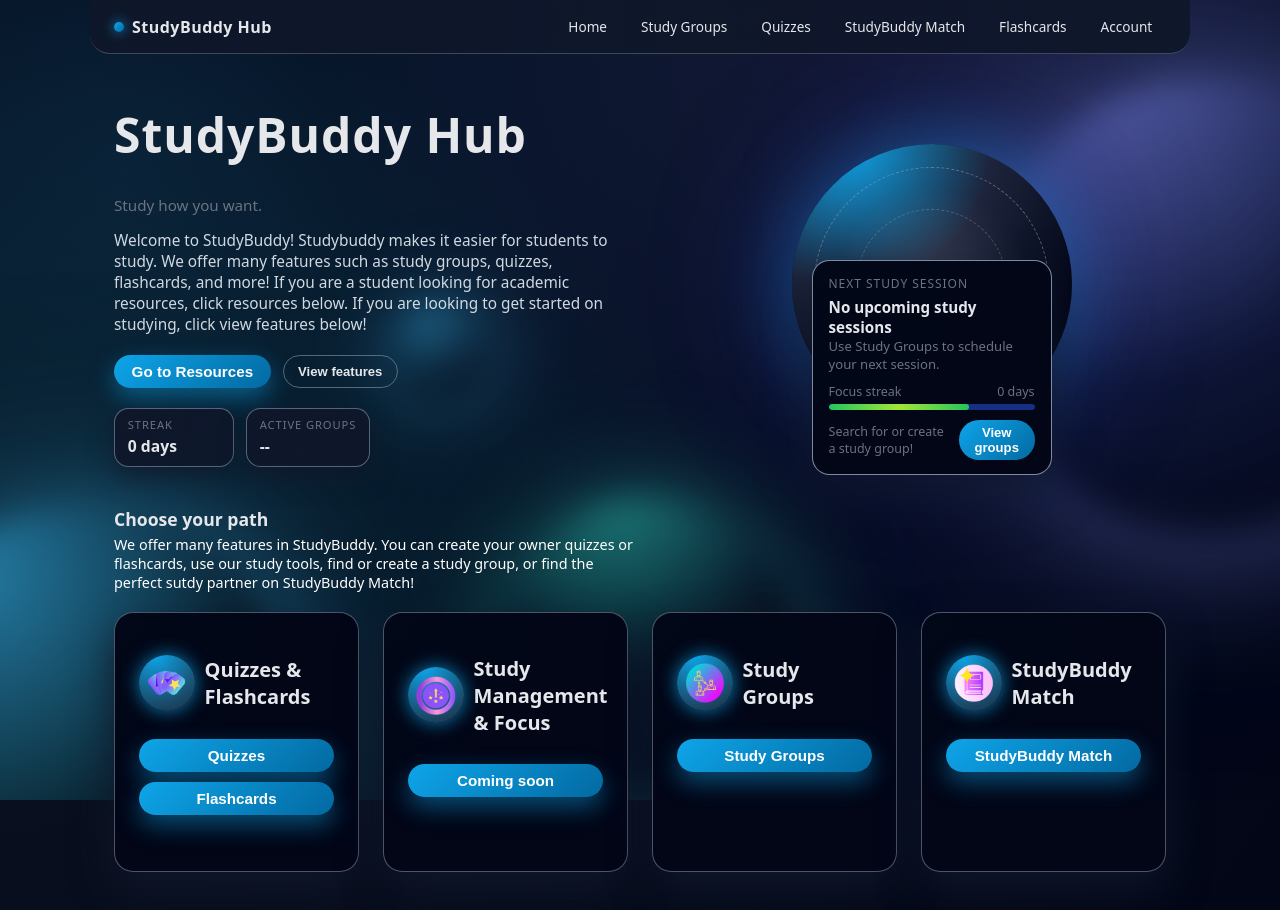
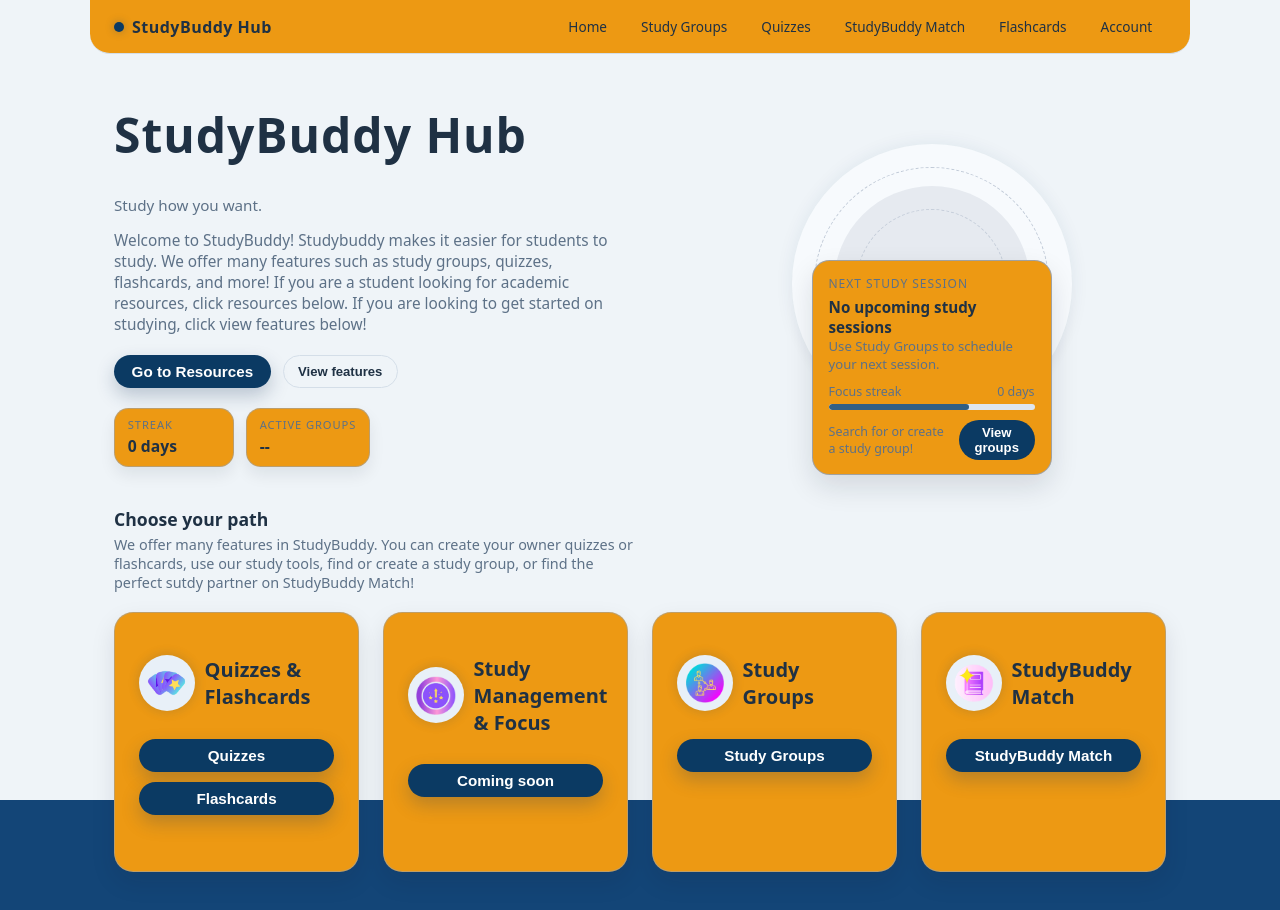
Before and after one commit to VivekReddy10-08-2004/Shipmates, a React app in the folder Project phase 3/frontend/: page /home in a window 1280 px wide. Shown: the top 910 px of the page. Built offline with nearby package versions, Linux system fonts and the light colour scheme; no server answers; the HTML template or start-up script is replaced by a standard one.

Commit message:
Changed webpage to match husky colors

```diff
--- a/Project phase 3/frontend/src/App.css
+++ b/Project phase 3/frontend/src/App.css
@@ -12,10 +12,10 @@
   transition: filter 300ms;
 }
 .logo:hover {
-  filter: drop-shadow(0 0 2em #646cffaa);
+  filter: drop-shadow(0 0 2em #0812d0aa);
 }
 .logo.react:hover {
-  filter: drop-shadow(0 0 2em #61dafbaa);
+  filter: drop-shadow(0 0 2em #ffffffaa);
 }
 
 @keyframes logo-spin {
--- a/Project phase 3/frontend/src/index.css
+++ b/Project phase 3/frontend/src/index.css
@@ -1,13 +1,18 @@
 :root {
-  --bg: #020617;            /* very dark navy */
-  --bg-soft: #0b1120;
-  --card: #f9fafb;          /* almost white */
-  --card-soft: #e5f3ff;     /* light blue */
-  --accent: #0ea5e9;        /* cyan/sky */
-  --accent-dark: #0369a1;   /* darker blue */
-  --danger: #f97373;
-  --text-main: #0f172a;
-  --text-muted: #6b7280;
+  --bg: #134577;
+  --bg-soft: #eff4f8;
+  --card: #ed9913;
+  --card-soft: #f7fafd;
+  --accent: #0b3a63;
+  --accent-dark: #082b49;
+  --accent-soft: #e8f0f8;
+  --highlight: #b8903f;
+  --highlight-soft: #f3e9d6;
+  --danger: #8a3a3a;
+  --success: #2f5f82;
+  --border: #d4dee8;
+  --text-main: #1f3144;
+  --text-muted: #5d7187;
 }
 
 *,
@@ -20,9 +25,8 @@ body {
   margin: 0;
   font-family: system-ui, -apple-system, BlinkMacSystemFont, "Segoe UI",
     sans-serif;
-  background:
-    radial-gradient(circle at top left, #0ea5e9 0, #0b1120 40%, #020617 100%);
-  color: #e5e7eb;
+  background: var(--bg);
+  color: var(--text-main);
 }
 
 /* Shell */
@@ -48,12 +52,11 @@ body {
 }
 
 .card {
-  background: rgba(15, 23, 42, 0.92);
+  background: var(--card);
   border-radius: 1.25rem;
   padding: 1.25rem 1.5rem;
-  box-shadow: 0 18px 45px rgba(15, 23, 42, 0.7);
-  border: 1px solid rgba(148, 163, 184, 0.25);
-  backdrop-filter: blur(18px);
+  box-shadow: 0 10px 24px rgba(15, 23, 42, 0.08);
+  border: 1px solid var(--border);
 }
 
 .card-header {
@@ -70,7 +73,7 @@ body {
 }
 
 .card-subtle {
-  background: rgba(15, 23, 42, 0.8);
+  background: var(--card-soft);
 }
 
 /* Inputs */
@@ -88,9 +91,9 @@ input[type="date"],
 input[type="time"] {
   width: 100%;
   border-radius: 999px;
-  border: 1px solid rgba(148, 163, 184, 0.5);
-  background: #020617;
-  color: #e5e7eb;
+  border: 1px solid var(--border);
+  background: #ffffff;
+  color: var(--text-main);
   padding: 0.5rem 0.9rem;
   font-size: 0.95rem;
   outline: none;
@@ -103,9 +106,9 @@ input[type="time"] {
 .modal input[type="time"],
 .modal input[type="text"],
 .modal textarea {
-  background: #0f172a;
-  border-color: rgba(148, 163, 184, 0.6);
-  color: #e5e7eb;
+  background: #ffffff;
+  border-color: var(--border);
+  color: var(--text-main);
 }
 
 
@@ -121,9 +124,9 @@ input[type="time"] {
 textarea {
   width: 100%;
   border-radius: 1.5rem;
-  border: 1px solid rgba(148, 163, 184, 0.5);
-  background: #020617;
-  color: #e5e7eb;
+  border: 1px solid var(--border);
+  background: #ffffff;
+  color: var(--text-main);
   padding: 0.75rem 1rem;
   font-size: 0.95rem;
   outline: none;
@@ -140,7 +143,7 @@ input[type="date"]:focus,
 input[type="time"]:focus,
 textarea:focus {
   border-color: var(--accent);
-  box-shadow: 0 0 0 1px rgba(14, 165, 233, 0.3);
+  box-shadow: 0 0 0 1px rgba(30, 58, 95, 0.25);
 }
 
 input[type="checkbox"] {
@@ -165,24 +168,24 @@ input[type="checkbox"] {
 }
 
 .btn-primary {
-  background: linear-gradient(135deg, var(--accent), var(--accent-dark));
+  background: var(--accent);
   color: white;
-  box-shadow: 0 10px 25px rgba(14, 165, 233, 0.45);
+  box-shadow: 0 8px 18px rgba(30, 58, 95, 0.25);
 }
 
 .btn-primary:hover {
   transform: translateY(-1px);
-  box-shadow: 0 14px 30px rgba(14, 165, 233, 0.6);
+  box-shadow: 0 10px 24px rgba(30, 58, 95, 0.32);
 }
 
 .btn-ghost {
   background: transparent;
-  color: #e5e7eb;
-  border: 1px solid rgba(148, 163, 184, 0.55);
+  color: var(--text-main);
+  border: 1px solid var(--border);
 }
 
 .btn-ghost:hover {
-  background: rgba(15, 23, 42, 0.9);
+  background: var(--card-soft);
 }
 
 /* smaller button variant for headers */
@@ -225,16 +228,16 @@ input[type="checkbox"] {
 
 .tabs {
   display: inline-flex;
-  background: rgba(15, 23, 42, 0.85);
+  background: var(--card-soft);
   border-radius: 999px;
   padding: 0.2rem;
-  border: 1px solid rgba(148, 163, 184, 0.4);
+  border: 1px solid var(--border);
 }
 
 .tab-btn {
   border: none;
   background: transparent;
-  color: #9ca3af;
+  color: var(--text-muted);
   padding: 0.35rem 0.9rem;
   border-radius: 999px;
   font-size: 0.9rem;
@@ -242,7 +245,7 @@ input[type="checkbox"] {
 }
 
 .tab-btn-active {
-  background: linear-gradient(135deg, var(--accent), var(--accent-dark));
+  background: var(--accent);
   color: white;
 }
 
@@ -274,7 +277,7 @@ ul.clean-list {
 
 .group-name {
   font-weight: 600;
-  color: #e5e7eb;
+  color: var(--text-main);
 }
 
 .group-meta {
@@ -312,8 +315,8 @@ ul.clean-list {
 
 .chat-log {
   border-radius: 0.9rem;
-  background: rgba(15, 23, 42, 0.95);
-  border: 1px solid rgba(148, 163, 184, 0.25);
+  background: var(--card-soft);
+  border: 1px solid var(--border);
   padding: 1rem;
   min-height: 220px;
   max-height: 420px;
@@ -363,7 +366,7 @@ ul.clean-list {
 }
 
 .modal {
-  background: radial-gradient(circle at top left, #02091f 0, #020617 60%);
+  background: var(--card);
   border-radius: 1.5rem;
   padding: 1.75rem 1.75rem 1.5rem;
   width: 100%;
@@ -418,11 +421,11 @@ ul.clean-list {
 }
 
 .toast-success {
-  background: linear-gradient(135deg, #22c55e, #16a34a);
+  background: var(--success);
 }
 
 .toast-error {
-  background: linear-gradient(135deg, #f97373, #ef4444);
+  background: var(--danger);
 }
 
 /* Calendar styles  */
@@ -457,12 +460,12 @@ ul.clean-list {
 .calendar-day {
   border-radius: 0.9rem;
   border: 1px solid rgba(148, 163, 184, 0.2);
-  background: rgba(15, 23, 42, 0.85);
+  background: var(--card);
   min-height: 2.4rem;
   padding: 0.15rem 0.35rem;
   text-align: left;
   font-size: 0.8rem;
-  color: #e5e7eb;
+  color: var(--text-main);
   display: flex;
   align-items: center;
   justify-content: space-between;
@@ -483,20 +486,16 @@ ul.clean-list {
   width: 6px;
   height: 6px;
   border-radius: 999px;
-  background: #22c55e;
+  background: var(--highlight);
 }
 
 .calendar-day-has-events {
-  border-color: rgba(34, 197, 94, 0.6);
+  border-color: rgba(194, 162, 90, 0.55);
 }
 
 .calendar-day-selected {
-  background: radial-gradient(
-    circle at top left,
-    rgba(14, 165, 233, 0.55),
-    rgba(15, 23, 42, 0.95)
-  );
-  border-color: rgba(14, 165, 233, 0.9);
+  background: var(--highlight-soft);
+  border-color: var(--highlight);
 }
 
 .calendar-events {
@@ -566,14 +565,8 @@ ul.clean-list {
   padding: 0.75rem 1.5rem;
   max-width: 1100px;
   margin: 0 auto 1rem;
-  backdrop-filter: blur(18px);
-  background: linear-gradient(
-    90deg,
-    rgba(15, 23, 42, 0.96),
-    rgba(15, 23, 42, 0.9),
-    rgba(15, 23, 42, 0.96)
-  );
-  border-bottom: 1px solid rgba(148, 163, 184, 0.35);
+  background: var(--card);
+  border-bottom: 1px solid var(--border);
   border-radius: 0 0 1.25rem 1.25rem;
 }
 
@@ -587,8 +580,8 @@ ul.clean-list {
   width: 10px;
   height: 10px;
   border-radius: 999px;
-  background: linear-gradient(135deg, var(--accent), var(--accent-dark));
-  box-shadow: 0 0 12px rgba(14, 165, 233, 0.9);
+  background: var(--accent);
+  box-shadow: 0 0 8px rgba(30, 58, 95, 0.35);
 }
 
 .nav-title {
@@ -611,22 +604,22 @@ ul.clean-list {
   font-size: 0.85rem;
   cursor: pointer;
   background: transparent;
-  color: #e5e7eb;
+  color: var(--text-main);
   transition: background-color 0.12s ease, border-color 0.12s ease,
     color 0.12s ease, transform 0.08s ease;
 }
 
 .nav-link:hover:not(.nav-link-disabled) {
-  background: rgba(15, 23, 42, 0.85);
-  border-color: rgba(148, 163, 184, 0.7);
+  background: var(--card-soft);
+  border-color: var(--border);
   transform: translateY(-1px);
 }
 
 .nav-link-active {
-  background: linear-gradient(135deg, var(--accent), var(--accent-dark));
+  background: var(--accent);
   border-color: transparent;
   color: white;
-  box-shadow: 0 8px 18px rgba(14, 165, 233, 0.5);
+  box-shadow: 0 8px 16px rgba(30, 58, 95, 0.25);
 }
 
 .nav-link-disabled {
@@ -654,11 +647,7 @@ ul.clean-list {
   position: fixed;
   inset: 0;
   z-index: -2;
-  background:
-    radial-gradient(circle at 10% 20%, rgba(56, 189, 248, 0.12) 0, transparent 55%),
-    radial-gradient(circle at 80% 0%, rgba(129, 140, 248, 0.18) 0, transparent 55%),
-    radial-gradient(circle at 0% 100%, rgba(45, 212, 191, 0.16) 0, transparent 55%),
-    linear-gradient(135deg, #020617 0%, #020617 40%, #02081e 70%, #020617 100%);
+  background: var(--bg-soft);
   background-attachment: fixed;
   pointer-events: none;
 }
@@ -698,7 +687,7 @@ ul.clean-list {
 .hero-body-text {
   max-width: 520px;
   font-size: 0.96rem;
-  color: rgba(226, 232, 240, 0.92);
+  color: var(--text-muted);
   margin-bottom: 1.2rem;
 }
 
@@ -724,12 +713,8 @@ ul.clean-list {
   padding: 0.55rem 0.8rem;
   border-radius: 0.9rem;
   border: 1px solid rgba(148, 163, 184, 0.55);
-  background: radial-gradient(
-    circle at top left,
-    rgba(15, 23, 42, 0.98),
-    rgba(15, 23, 42, 0.9)
-  );
-  box-shadow: 0 10px 24px rgba(15, 23, 42, 0.7);
+  background: var(--card);
+  box-shadow: 0 8px 16px rgba(15, 23, 42, 0.08);
 }
 
 .hero-badge-label {
@@ -757,15 +742,8 @@ ul.clean-list {
   width: 280px;
   height: 280px;
   border-radius: 999px;
-  background: radial-gradient(
-    circle at 20% 0%,
-    #0ea5e9 0,
-    #1d243b 40%,
-    #020617 75%
-  );
-  box-shadow:
-    0 0 80px rgba(14, 165, 233, 0.4),
-    0 0 140px rgba(79, 70, 229, 0.35);
+  background: var(--card-soft);
+  box-shadow: 0 0 18px rgba(11, 58, 99, 0.08);
   display: flex;
   align-items: center;
   justify-content: center;
@@ -777,11 +755,7 @@ ul.clean-list {
   position: absolute;
   inset: 15%;
   border-radius: inherit;
-  background: radial-gradient(
-    circle,
-    rgba(248, 250, 252, 0.12),
-    transparent 70%
-  );
+  background: rgba(30, 58, 95, 0.08);
 }
 
 .hero-orb-ring {
@@ -807,9 +781,9 @@ ul.clean-list {
   transform: translateX(-50%);
   width: 240px;
   border-radius: 1.1rem;
-  background: radial-gradient(circle at top left, #020817 0, #020617 60%);
+  background: var(--card);
   border: 1px solid rgba(148, 163, 184, 0.85);
-  box-shadow: 0 18px 45px rgba(15, 23, 42, 0.85);
+  box-shadow: 0 12px 28px rgba(15, 23, 42, 0.12);
   padding: 0.9rem 1rem 0.85rem;
 }
 
@@ -849,7 +823,7 @@ ul.clean-list {
   position: relative;
   height: 6px;
   border-radius: 999px;
-  background: rgba(30, 64, 175, 0.7);
+  background: #dee6ef;
   overflow: hidden;
   margin-bottom: 0.65rem;
 }
@@ -859,7 +833,7 @@ ul.clean-list {
   inset: 0;
   width: 68%;
   border-radius: inherit;
-  background: linear-gradient(90deg, #22c55e, #a3e635, #22c55e);
+  background: #315f84;
   animation: progress-pulse 1.9s ease-in-out infinite;
 }
 
@@ -889,7 +863,7 @@ ul.clean-list {
 .feature-grid-subtitle {
   display: block;
   font-size: 0.9rem;
-  color: #ffffff;
+  color: var(--text-muted);
   max-width: 520px;
   margin-top: 0.3rem;
 }
@@ -910,10 +884,10 @@ ul.clean-list {
 }
 
 .feature-card-gamified {
-  background: radial-gradient(circle at top left, #020818 0, #020617 55%);
+  background: var(--card);
   border-radius: 1.2rem;
   border: 1px solid rgba(148, 163, 184, 0.5);
-  box-shadow: 0 18px 40px rgba(15, 23, 42, 0.9);
+  box-shadow: 0 10px 24px rgba(15, 23, 42, 0.1);
   padding: 2.6rem 1.5rem 1.1rem;
   min-height: 260px;
   display: flex;
@@ -924,18 +898,14 @@ ul.clean-list {
   content: "";
   position: absolute;
   inset: -40%;
-  background: radial-gradient(
-    circle at 0 0,
-    rgba(56, 189, 248, 0.12),
-    transparent 55%
-  );
+  background: var(--accent-soft);
   opacity: 0;
   transition: opacity 0.2s ease;
   pointer-events: none;
 }
 
 .feature-card-gamified:hover::before {
-  opacity: 1;
+  opacity: 0.18;
 }
 
 .feature-card-header {
@@ -967,7 +937,7 @@ ul.clean-list {
 
 .feature-card-body {
   font-size: 0.9rem;
-  color: rgba(226, 232, 240, 0.9);
+  color: var(--text-muted);
   margin-bottom: 0.6rem;
 }
 
@@ -989,27 +959,23 @@ ul.clean-list {
   z-index: -1;
   pointer-events: none;
   overflow: hidden;
+  display: none;
 }
 
 .home-floating-shapes::before {
   content: "";
   position: absolute;
   inset: 0;
-  background-image:
-    radial-gradient(1px 1px at 20% 15%, rgba(248, 250, 252, 0.22), transparent 60%),
-    radial-gradient(1px 1px at 80% 30%, rgba(248, 250, 252, 0.18), transparent 60%),
-    radial-gradient(1px 1px at 60% 75%, rgba(248, 250, 252, 0.16), transparent 60%),
-    radial-gradient(1px 1px at 10% 80%, rgba(248, 250, 252, 0.18), transparent 60%);
-  opacity: 0.5;
-  mix-blend-mode: screen;
+  background-image: none;
+  opacity: 0;
 }
 
 .shape-orb {
   position: absolute;
   border-radius: 999px;
-  mix-blend-mode: screen;
+  mix-blend-mode: normal;
   filter: blur(16px);
-  opacity: 0.6;
+  opacity: 0.08;
 }
 
 .shape-orb-1 {
@@ -1017,11 +983,10 @@ ul.clean-list {
   height: 420px;
   left: -140px;
   bottom: -140px;
-  background:
-    radial-gradient(circle at 25% 15%, rgba(56, 189, 248, 0.95), rgba(15, 23, 42, 0.2) 55%, transparent 75%);
+  background: rgba(30, 58, 95, 0.2);
   box-shadow:
-    0 0 120px rgba(56, 189, 248, 0.85),
-    0 0 200px rgba(15, 23, 42, 0.9);
+    0 0 60px rgba(0, 59, 92, 0.2),
+    0 0 100px rgba(31, 45, 61, 0.16);
   animation: float-orb-1 20s ease-in-out infinite alternate;
 }
 
@@ -1030,11 +995,10 @@ ul.clean-list {
   height: 440px;
   right: -160px;
   top: 10%;
-  background:
-    radial-gradient(circle at 30% 0%, rgba(129, 140, 248, 0.9), rgba(30, 64, 175, 0.1) 55%, transparent 75%);
+  background: rgba(54, 86, 120, 0.2);
   box-shadow:
-    0 0 140px rgba(129, 140, 248, 0.8),
-    0 0 220px rgba(15, 23, 42, 0.95);
+    0 0 64px rgba(0, 42, 68, 0.18),
+    0 0 110px rgba(31, 45, 61, 0.14);
   animation: float-orb-2 24s ease-in-out infinite alternate;
 }
 
@@ -1043,10 +1007,9 @@ ul.clean-list {
   height: 280px;
   left: 40%;
   top: 64%;
-  background:
-    radial-gradient(circle at 40% 0%, rgba(45, 212, 191, 0.9), rgba(17, 24, 39, 0.15) 55%, transparent 75%);
+  background: rgba(68, 107, 140, 0.2);
   box-shadow:
-    0 0 100px rgba(45, 212, 191, 0.7);
+    0 0 54px rgba(47, 107, 70, 0.16);
   animation: float-orb-3 22s ease-in-out infinite alternate;
 }
 
@@ -1055,10 +1018,9 @@ ul.clean-list {
   height: 90px;
   left: 32%;
   top: 38%;
-  background:
-    radial-gradient(circle at 30% 0%, rgba(56, 189, 248, 0.9), transparent 70%);
+  background: rgba(30, 58, 95, 0.22);
   box-shadow:
-    0 0 70px rgba(56, 189, 248, 0.8);
+    0 0 42px rgba(0, 59, 92, 0.18);
   animation: float-orb-2 18s ease-in-out infinite alternate-reverse;
 }
 
@@ -1067,10 +1029,9 @@ ul.clean-list {
   height: 80px;
   left: 55%;
   top: 82%;
-  background:
-    radial-gradient(circle at 40% 0%, rgba(132, 204, 22, 0.9), transparent 70%);
+  background: rgba(74, 122, 162, 0.22);
   box-shadow:
-    0 0 60px rgba(132, 204, 22, 0.75);
+    0 0 36px rgba(181, 154, 92, 0.2);
   animation: float-orb-1 19s ease-in-out infinite alternate-reverse;
 }
 
@@ -1117,8 +1078,8 @@ ul.clean-list {
   width: 56px;
   height: 56px;
   border-radius: 999px;
-  background: radial-gradient(circle at 30% 0%, #0ea5e9, #1e293b);
-  box-shadow: 0 0 18px rgba(14, 165, 233, 0.75);
+  background: var(--accent-soft);
+  box-shadow: 0 0 12px rgba(30, 58, 95, 0.2);
   flex-shrink: 0;
   display: flex;
   align-items: center;
@@ -1134,12 +1095,12 @@ ul.clean-list {
   align-items: center;
   justify-content: center;
   border-radius: 16px;
-  background: linear-gradient(135deg, rgba(14,165,233,0.08), rgba(79,70,229,0.05));
-  border: 2px solid rgba(14,165,233,0.3);
-  box-shadow: 0 15px 50px rgba(14,165,233,0.2), inset 0 1px 1px rgba(255,255,255,0.1);
+  background: var(--accent-soft);
+  border: 2px solid rgba(30, 58, 95, 0.28);
+  box-shadow: 0 12px 32px rgba(30, 58, 95, 0.12), inset 0 1px 1px rgba(255,255,255,0.1);
   cursor: pointer;
   padding: 2rem;
-  color: #e5e7eb;
+  color: var(--text-main);
   text-align: center;
   position: relative;
   perspective: 1000px;
@@ -1167,20 +1128,14 @@ ul.clean-list {
   font-size: 1.8rem;
   font-weight: 700;
   letter-spacing: 0.02em;
-  background: linear-gradient(135deg, #0ea5e9, #3b82f6);
-  -webkit-background-clip: text;
-  -webkit-text-fill-color: transparent;
-  background-clip: text;
+  color: var(--accent);
 }
 
 .flashcard-back {
   font-size: 1.2rem;
   font-weight: 500;
   transform: rotateY(180deg);
-  background: linear-gradient(135deg, #22c55e, #16a34a);
-  -webkit-background-clip: text;
-  -webkit-text-fill-color: transparent;
-  background-clip: text;
+  color: var(--success);
 }
 
 
@@ -1207,14 +1162,14 @@ ul.clean-list {
   width: 64px;
   height: 64px;
   border-radius: 999px;
-  background: radial-gradient(circle at 30% 0%, #0ea5e9, #020617);
+  background: var(--accent-soft);
   display: flex;
   align-items: center;
   justify-content: center;
   box-shadow:
-    0 0 18px rgba(14, 165, 233, 0.7),
-    0 10px 22px rgba(15, 23, 42, 0.9);
-  border: 2px solid rgba(15, 23, 42, 0.9);
+    0 0 12px rgba(30, 58, 95, 0.2),
+    0 8px 18px rgba(15, 23, 42, 0.12);
+  border: 2px solid var(--card);
 }
 
 .feature-card-logo img {
@@ -1240,9 +1195,9 @@ ul.clean-list {
 .match-select {
   width: 100%;
   border-radius: 999px;
-  border: 1px solid rgba(148, 163, 184, 0.5);
-  background: #020617;
-  color: #e5e7eb;
+  border: 1px solid var(--border);
+  background: #ffffff;
+  color: var(--text-main);
   padding: 0.5rem 0.9rem;
   font-size: 0.95rem;
   outline: none;
@@ -1252,17 +1207,17 @@ ul.clean-list {
 
 .match-select:focus {
   border-color: var(--accent);
-  box-shadow: 0 0 0 1px rgba(14, 165, 233, 0.3);
+  box-shadow: 0 0 0 1px rgba(30, 58, 95, 0.25);
 }
 
 /* --- DATE INPUT (works natively) --- */
 .date-time-label input[type="date"]::-webkit-calendar-picker-indicator {
-  filter: invert(1) brightness(1.4);
+  filter: none;
   opacity: 0.9;
 }
 
 .date-time-label input[type="date"]::-webkit-calendar-picker-indicator,
 .time-input-label input[type="time"]::-webkit-calendar-picker-indicator {
-  filter: invert(1) brightness(2);
+  filter: none;
   opacity: 1;
 }
```
Also changed, not shown: Project phase 3/frontend/src/components/Quizzes/CreateQuiz.tsx (+8 -0 lines).
